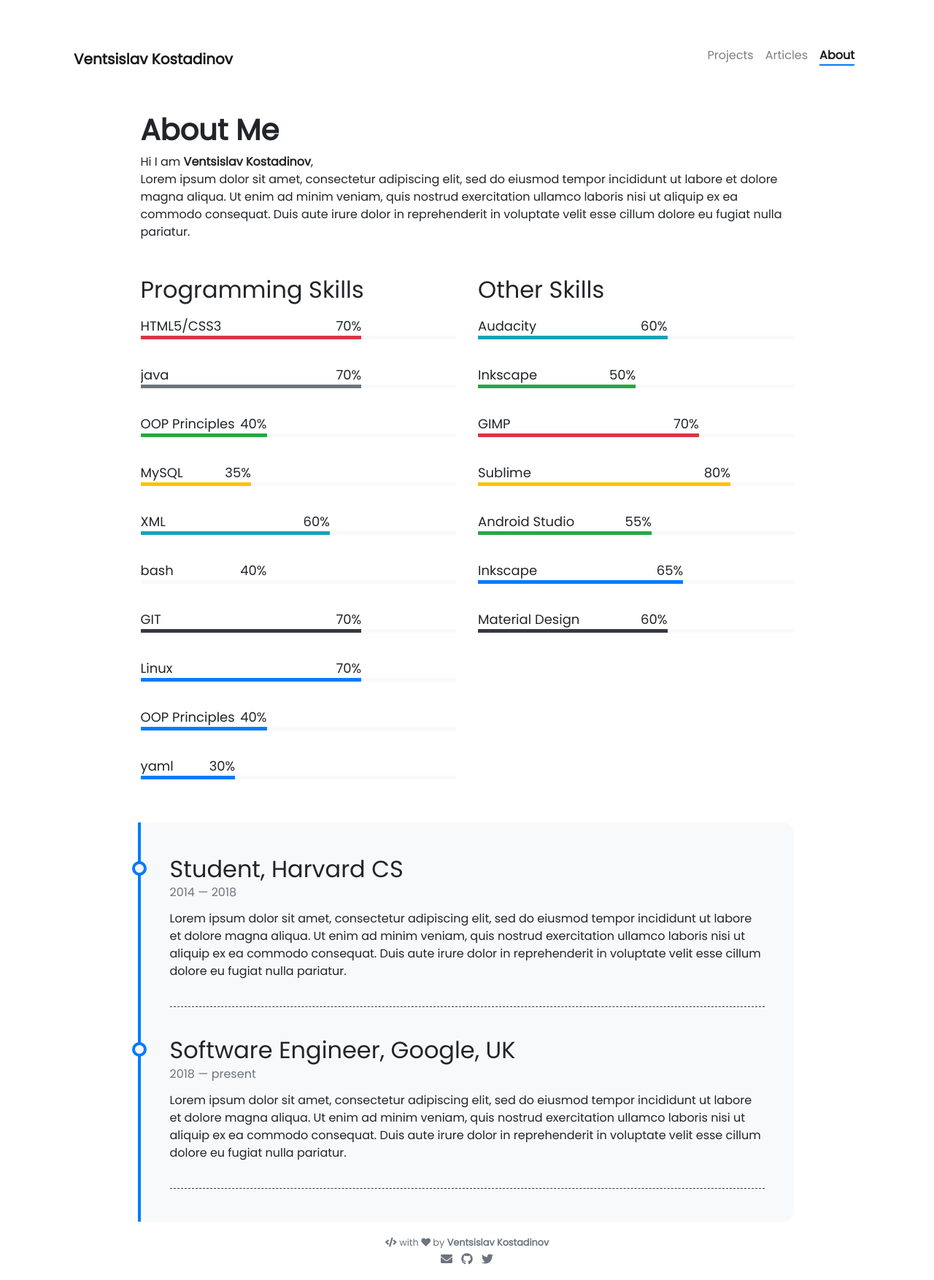
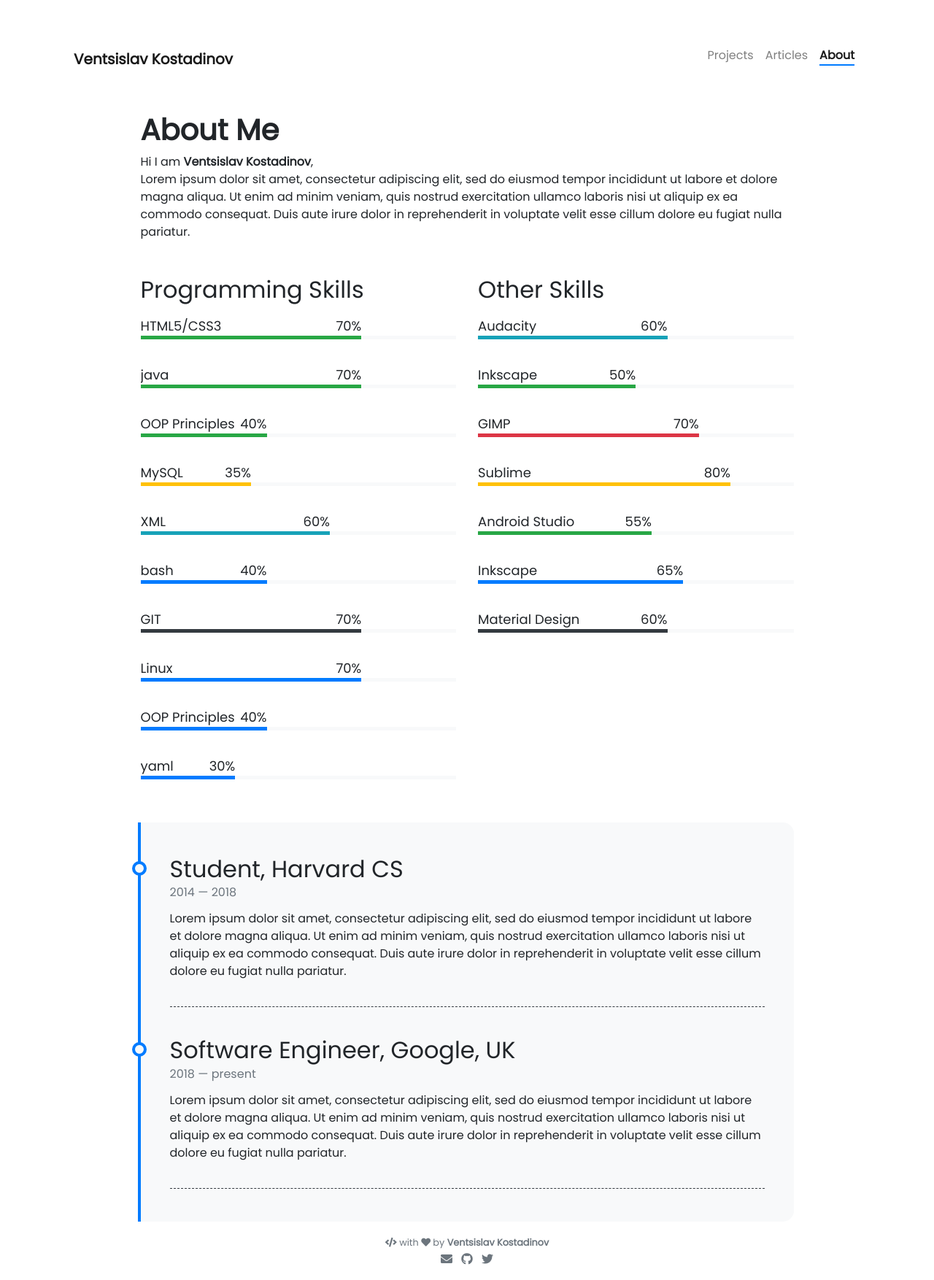
Before and after one commit to clappingmonkey/personal-site, a Jekyll site: the page built from pages/about.md, in a window 1280 px wide. Shown: the whole page at 73% size. Built offline with Jekyll 4.4.1, drawn with Linux system fonts in a browser that asks for light colours; nearby versions of some CDN libraries.

Commit message:
change some colours in programming skills file

```diff
--- a/_data/programming-skills.yml
+++ b/_data/programming-skills.yml
@@ -1,10 +1,10 @@
 - name: HTML5/CSS3
   percentage: 70
-  color: danger
+  color: success
 
 - name: java
   percentage: 70
-  color: secondary
+  color: success
 
 - name: OOP Principles
   percentage: 40
@@ -20,7 +20,7 @@
 
 - name: bash
   percentage: 40
-  color: light
+  color:
 
 - name: GIT
   percentage: 70
```
